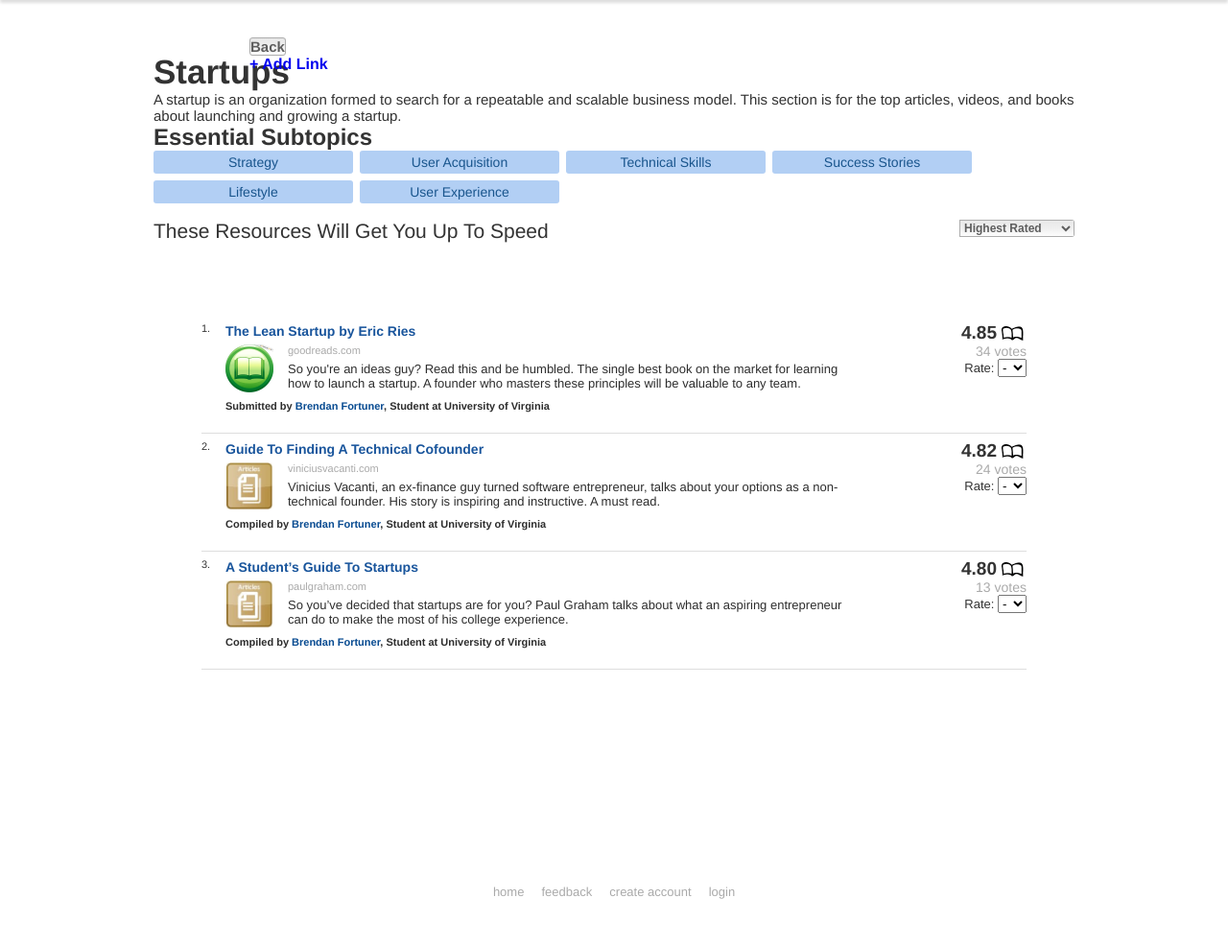
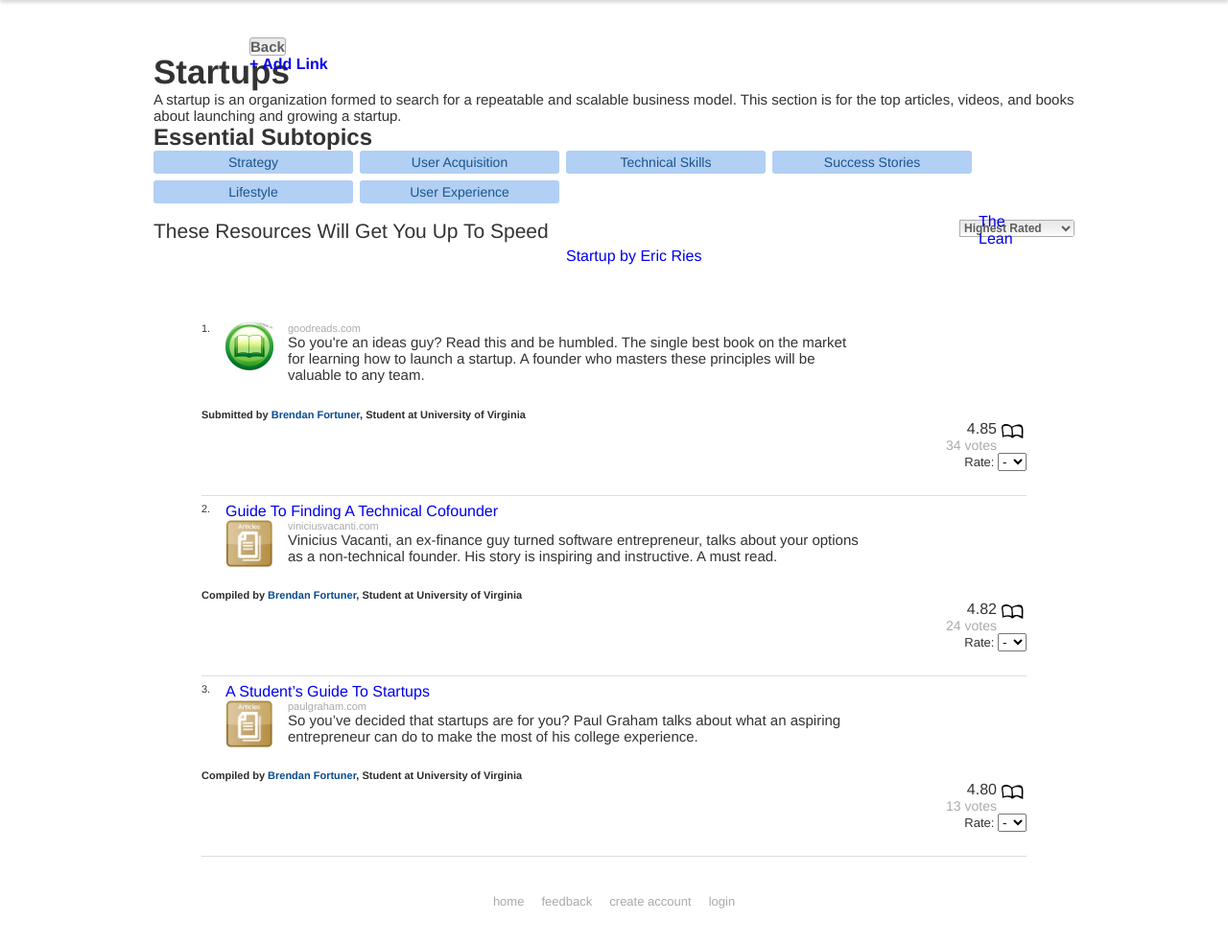
Before and after one commit to bfortuner/navi-app, a Flask app: template templates/navi-category.html in a window 1280 px wide. Shown: the part 45-1030 px from the top of the page at 96% size. Before the commit the page ends 982 px from the top, so only its background shows below. Run offline with Flask 2, Linux system fonts and the light colour scheme; the template is opened without the code that fills it, so the values that code supplies are empty; some libraries are stand-ins or nearby versions.

Commit message:
updated rating styling and html

```diff
--- a/static/category.css
+++ b/static/category.css
@@ -139,57 +139,6 @@
 	float:left;
 }
 
-.articlesection
-{
-	width:670px;
-	height:55px;
-	float:left;
-}
-.articletitle
-{
-	width:630px;
-	height:23px;
-	float:left;
-}
-
-.articletitle a
-{
-	color:#19559c;
-	font-size:14px;
-	font-weight:bold;
-	margin-top:0px;
-	padding-top:0px;
-}
-
-.articletitle a:hover
-{
-	color:#407acc;
-}
-
-.rating
-{
-	float:left;
-	width:165px;
-	height:50px;
-	text-align:right;
-}
-
-.score
-{
-	font-weight:bold;
-	font-size:19px;
-}
-
-.votes
-{
-	font-size:14px;
-	color:#aaa;
-}
-
-.rate
-{
-	font-size:13px;
-}
 
 .picture
 {
@@ -223,13 +172,6 @@
 	color:#aaa;
 }
 
-.summary
-{
-	font-size:13px;
-	margin-top:6px;
-	color:#2d2d2d;
-}
-
 .submitted
 {
 	font-size:11px;
```
Also changed, not shown: templates/category.html (+5 -6 lines).
